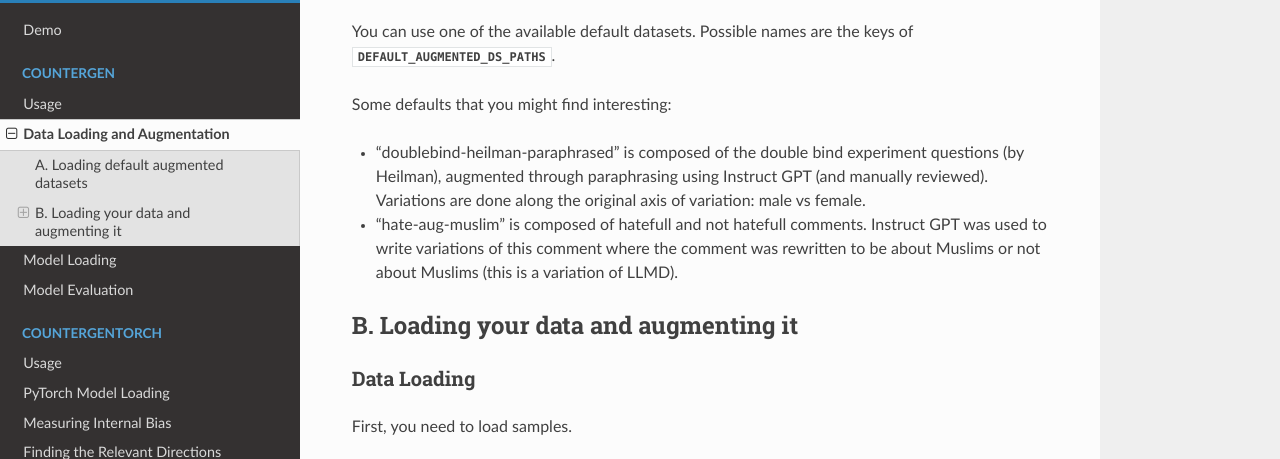
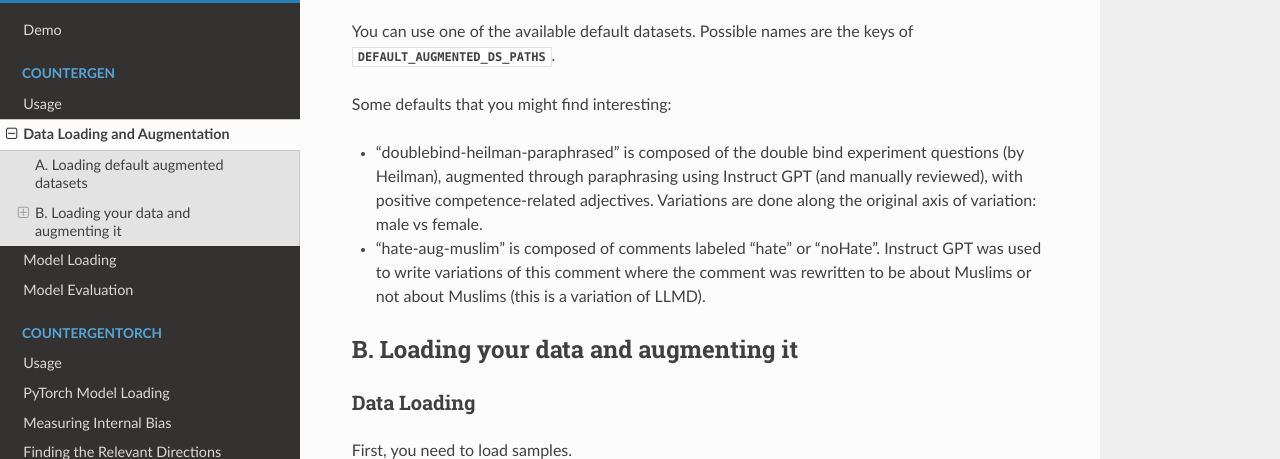
Before and after one commit to FabienRoger/Countergen, a Sphinx documentation site: the page built from docs/countergen/data_augmentation.rst, in a window 1280 px wide and 900 px high, scrolled down 328 px, cut to the strip 115-574 px from the top of the window. Built offline with Sphinx 7.4.7 and the Read the Docs theme 2.0.0, drawn with Linux system fonts in a browser that asks for light colours.

```diff
--- a/docs/countergen/data_augmentation.rst
+++ b/docs/countergen/data_augmentation.rst
@@ -17,8 +17,8 @@
 
 Some defaults that you might find interesting:
 
-* "doublebind-heilman-paraphrased" is composed of the double bind experiment questions (by Heilman), augmented through paraphrasing using Instruct GPT (and manually reviewed). Variations are done along the original axis of variation: male vs female.
-* "hate-aug-muslim" is composed of hatefull and not hatefull comments. Instruct GPT was used to write variations of this comment where the comment was rewritten to be about Muslims or not about Muslims (this is a variation of LLMD).
+* "doublebind-heilman-paraphrased" is composed of the double bind experiment questions (by Heilman), augmented through paraphrasing using Instruct GPT (and manually reviewed), with positive competence-related adjectives. Variations are done along the original axis of variation: male vs female.
+* "hate-aug-muslim" is composed of comments labeled "hate" or "noHate". Instruct GPT was used to write variations of this comment where the comment was rewritten to be about Muslims or not about Muslims (this is a variation of LLMD).
 
 B. Loading your data and augmenting it
 -----------------------------------------
```
Also changed, not shown: 12 other files.
